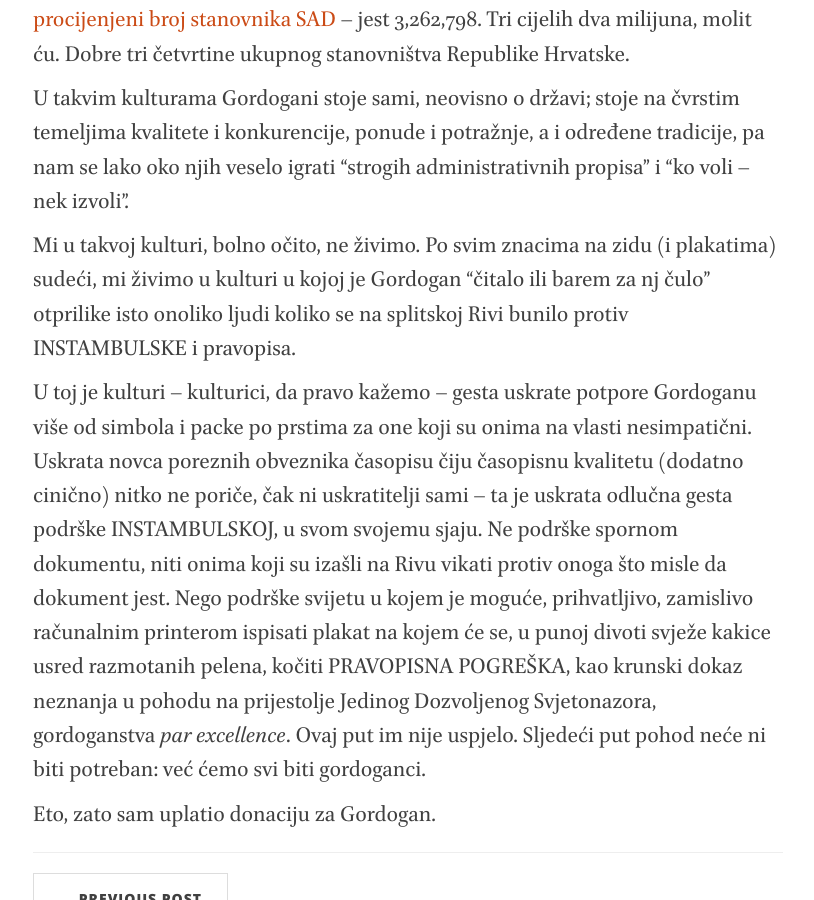
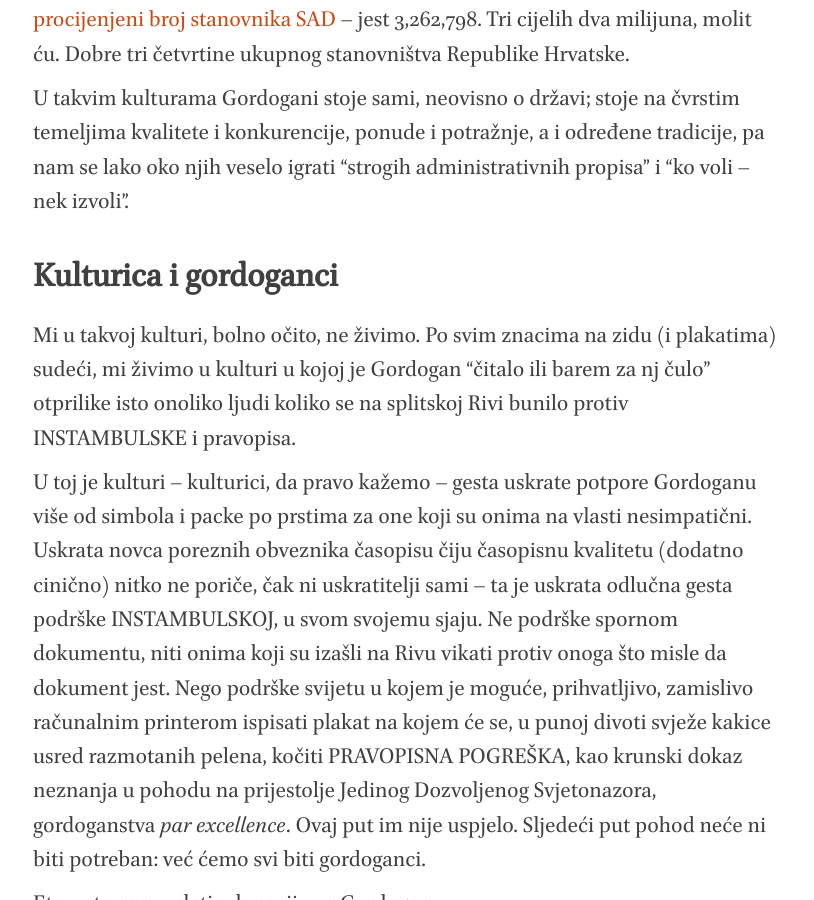
Before and after one commit to nevenjovanovic/nevenjovanovic.github.io, a Jekyll site: the page built from _posts/2018-04-16-instambulska.markdown, in a window 1280 px wide and 900 px high, scrolled down 2485 px. Shown: the whole window, without its empty margins (232-1046 px from the left). Built offline with Jekyll 4.4.1, drawn with Linux system fonts in a browser that asks for light colours; nearby versions of some CDN libraries.

Commit message:
Add last heading

```diff
--- a/_posts/2018-04-16-instambulska.markdown
+++ b/_posts/2018-04-16-instambulska.markdown
@@ -32,6 +32,8 @@ Depresivna demografska činjenica: da biste imali magazine u kojima će feljtone
 
 U takvim kulturama Gordogani stoje sami, neovisno o državi; stoje na čvrstim temeljima kvalitete i konkurencije, ponude i potražnje, a i određene tradicije, pa nam se lako oko njih veselo igrati "strogih administrativnih propisa" i "ko voli -- nek izvoli".
 
+# Kulturica i gordoganci
+
 Mi u takvoj kulturi, bolno očito, ne živimo. Po svim znacima na zidu (i plakatima) sudeći, mi živimo u kulturi u kojoj je Gordogan "čitalo ili barem za nj čulo" otprilike isto onoliko ljudi koliko se na splitskoj Rivi bunilo protiv INSTAMBULSKE i pravopisa.
 
 U toj je kulturi -- kulturici, da pravo kažemo -- gesta uskrate potpore Gordoganu više od simbola i packe po prstima za one koji su onima na vlasti nesimpatični. Uskrata novca poreznih obveznika časopisu čiju časopisnu kvalitetu (dodatno cinično) nitko ne poriče, čak ni uskratitelji sami -- ta je uskrata odlučna gesta podrške INSTAMBULSKOJ, u svom svojemu sjaju. Ne podrške spornom dokumentu, niti onima koji su izašli na Rivu vikati protiv onoga što misle da dokument jest. Nego podrške svijetu u kojem je moguće, prihvatljivo, zamislivo računalnim printerom ispisati plakat na kojem će se, u punoj divoti svježe kakice usred razmotanih pelena, kočiti PRAVOPISNA POGREŠKA, kao krunski dokaz neznanja u pohodu na prijestolje Jedinog Dozvoljenog Svjetonazora, gordoganstva *par excellence*. Ovaj put im nije uspjelo. Sljedeći put pohod neće ni biti potreban: već ćemo svi biti gordoganci.
```
